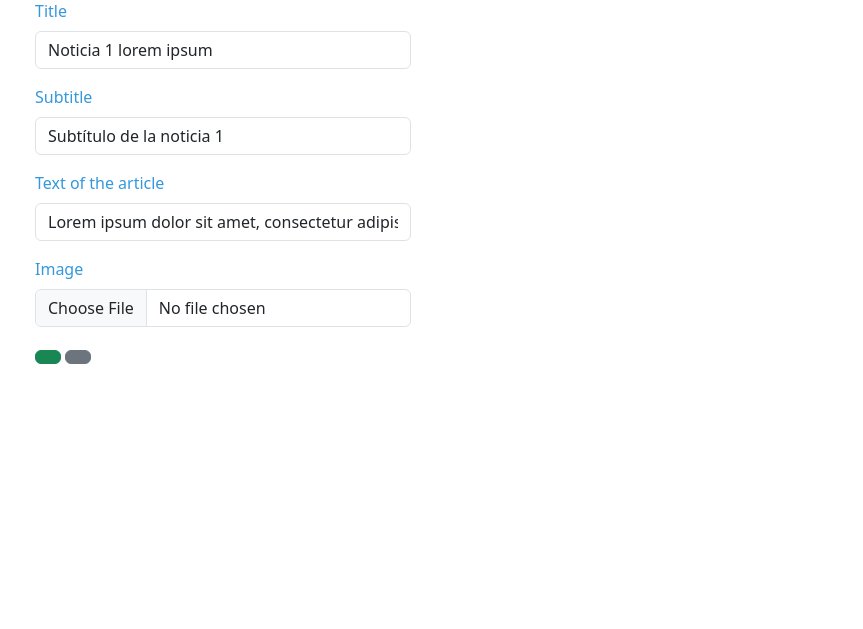
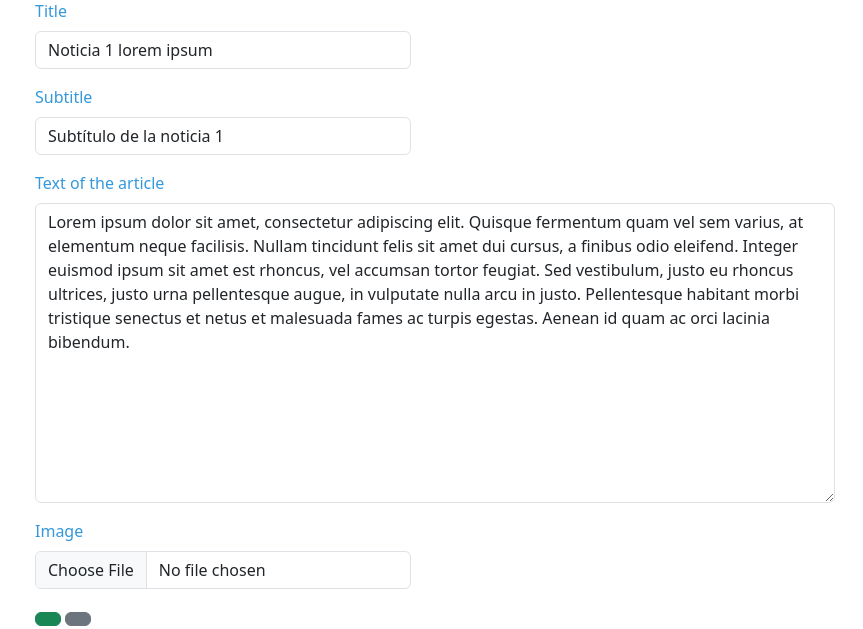
Before and after one commit to sergioironhacker/Ironhack-News, a Node server app: page /admin/news/600000000000000000000001/update in a window 1280 px wide. Shown: the part 239-868 px from the top of the page, without its empty margins (417-1280 px from the left). Before the commit the page ends 603 px from the top, so only its background shows below. Run offline with Node 20, Linux system fonts and the light colour scheme; the visitor is signed in with stand-in values (Sample User, id 1); data comes from the database, SQL or seed files in the repository; some libraries are stand-ins or nearby versions.

Commit message:
text form

```diff
--- a/models/comment.model.js
+++ b/models/comment.model.js
@@ -4,7 +4,7 @@ const News = require('./News.model');
 const commentSchema = mongoose.Schema({
     content : {
         type: String,
-        require: true,
+        required: true,
     },
     user : {
         type : mongoose.Schema.Types.ObjectId,
--- a/package.json
+++ b/package.json
@@ -13,8 +13,11 @@
   "author": "",
   "license": "ISC",
   "dependencies": {
+    "@tinymce/tinymce-webcomponent": "^2.0.2",
     "bcryptjs": "^2.4.3",
+    "body-parser": "^1.20.2",
     "bootstrap-icons": "^1.11.2",
+    "ckeditor": "^4.12.1",
     "connect-mongo": "^5.1.0",
     "dotenv": "^16.3.1",
     "express": "^4.18.2",
--- a/views/admin/news-form.hbs
+++ b/views/admin/news-form.hbs
@@ -13,10 +13,10 @@
       <label for="subtitle" style="color: #3498db;" class="form-label">Subtitle</label>
       <input {{#if news}}value="{{news.subtitle}}"{{else}}placeholder="Type subtitle" required{{/if}} type="text" name="subtitle" class="{{#if errors}}is-invalid{{/if}} form-control" id="subtitle">
     </div>
-    <div class="mb-3">
-      <label for="newsContent" style="color: #3498db;" class="form-label">Text of the article</label>
-      <input {{#if news}}value="{{news.newsContent}}"{{else}}placeholder="Text of the article" required{{/if}} type="text" name="newsContent" class="{{#if errors}}is-invalid{{/if}} form-control" id="newsContent">
-    </div>
+   <div class="mb-3" style="width: 800px">
+  <label for="newsContent" style="color: #3498db;" class="form-label">Text of the article</label>
+  <textarea id="editor" name="newsContent" class="{{#if errors}}is-invalid{{/if}} form-control" style="height: 300px;">{{#if news}}{{news.newsContent}}{{else}}{{/if}}</textarea>
+</div>
     <div class="mb-3">
       <label for="image" style="color: #3498db;" class="form-label">Image</label>
       <input placeholder="Upload an image" type="file" name="image" class="{{#if errors}}is-invalid{{/if}} form-control" id="image">
--- a/views/layout.hbs
+++ b/views/layout.hbs
@@ -10,6 +10,8 @@
         integrity="sha384-T3c6CoIi6uLrA9TneNEoa7RxnatzjcDSCmG1MXxSR1GAsXEV/Dwwykc2MPK8M2HN" crossorigin="anonymous">
     <link rel="stylesheet" href="https://cdn.jsdelivr.net/npm/bootstrap-icons@1.11.2/font/bootstrap-icons.min.css">
     <link rel="stylesheet" href="/css/style.css">
+    <script src="https://cdn.tiny.cloud/1/phm1t7m0efsts813iglogopo5pcwsz453izhf4m686vncaaw/tinymce/5/tinymce.min.js" referrerpolicy="origin"></script>
+
 </head>
 
 <body>
@@ -32,6 +34,16 @@
     <script src="https://cdn.jsdelivr.net/npm/bootstrap@5.3.2/dist/js/bootstrap.bundle.min.js"
         integrity="sha384-C6RzsynM9kWDrMNeT87bh95OGNyZPhcTNXj1NW7RuBCsyN/o0jlpcV8Qyq46cDfL"
         crossorigin="anonymous"></script>
+
+<script src="https://cdn.tiny.cloud/1/phm1t7m0efsts813iglogopo5pcwsz453izhf4m686vncaaw/tinymce/6/tinymce.min.js" referrerpolicy="origin"></script>
+
+ <script>
+        tinymce.init({
+            selector: '#editor',
+            plugins: 'autoresize',
+            autoresize_bottom_margin: 16,
+        });
+    </script>
 </body>
 
 </html>
--- a/views/news/article.hbs
+++ b/views/news/article.hbs
@@ -3,7 +3,7 @@
     <img src={{image}} class="img-thumbnail" alt={{title}} width="200" />
     <h1 class="mt-3">{{title}}</h1>
     <p><span class="fw-bold">{{subtitle}}</span></p>
-    <p>{{newsContent}}</p>
+    <p>{{{newsContent}}}</p>
   </div>
   <div>
     <a class="btn btn-success" href="/admin/news/{{_id}}/update" style="width: fit-content;"><i data-feather="edit"></i></a>
```
Also changed, not shown: 1 other file.
